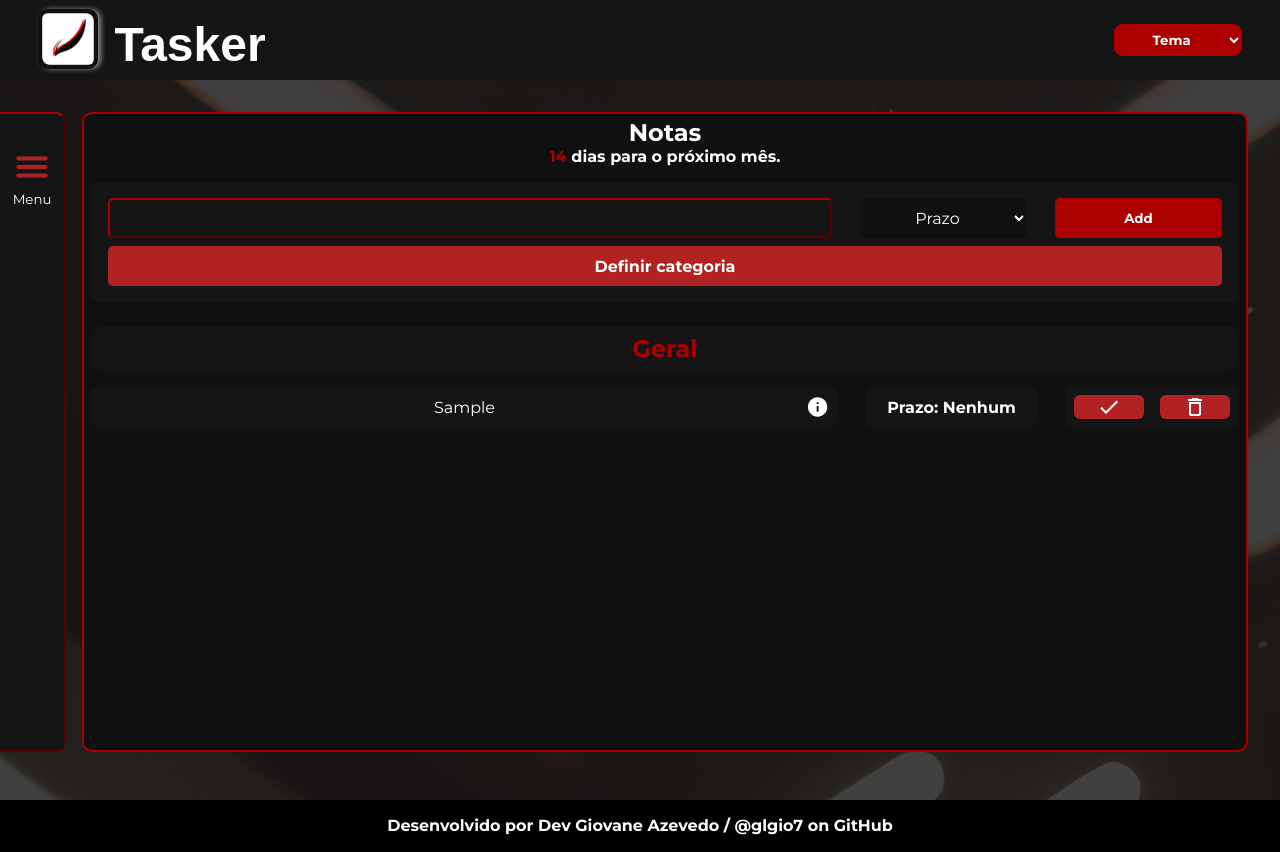
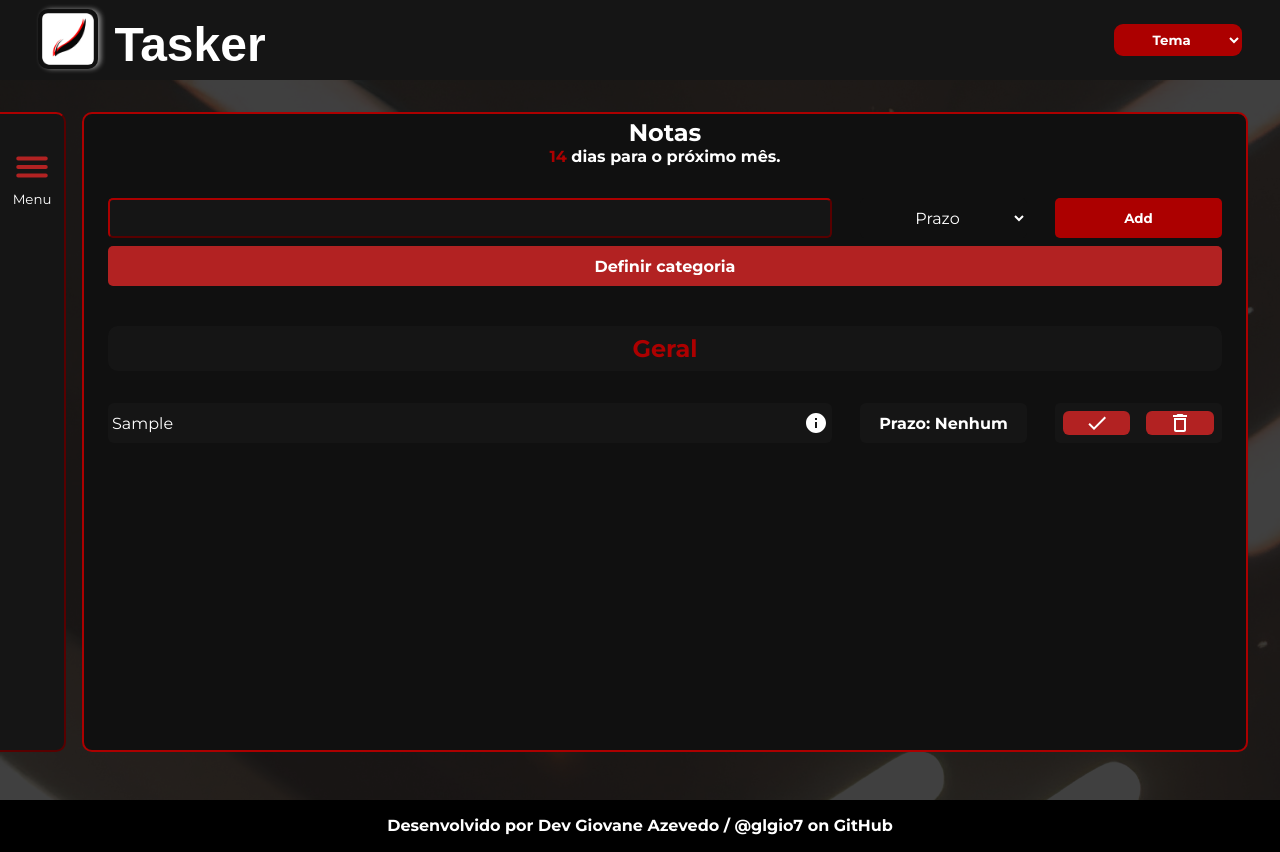
Before and after one commit to glgio7/Tasker, a React (Create React App) app: page /notepad in a window 1280 px wide. Both pictures are taken after typing "Sample" into the empty fields and a click on the button "Add". Built offline with nearby package versions, Linux system fonts and the light colour scheme; a web font is replaced by a local one.

Commit message:
refactor: css task item

```diff
--- a/src/components/Header/styles.js
+++ b/src/components/Header/styles.js
@@ -56,6 +56,8 @@ export const StyledHeader = styled.header`
 		border-radius: 9px;
 
 		font-weight: bold;
+
+		outline: none;
 	}
 
 	option {
--- a/src/components/TaskItem/index.js
+++ b/src/components/TaskItem/index.js
@@ -11,25 +11,19 @@ const TaskItem = ({ task, setDone, remove }) => {
 		<TaskContainer done={task.checked}>
 			<div className="task-description">
 				<p>{task.task}</p>
-				<div className={taskInfo ? "task-info active" : "task-info"}>
-					<p
-						className={
-							taskInfo
-								? "task-info__description active"
-								: "task-info__description"
-						}
-					>
-						{task.category}
-					</p>
-					<MdInfo className="task-info__icon" onClick={handleTaskInfo} />
-				</div>
+				<span className={taskInfo ? "active" : ""}>{task.category}</span>
+				<MdInfo className="task-description__icon" onClick={handleTaskInfo} />
 			</div>
-			<span>
-				{task.checked
-					? "Feito"
-					: `Prazo: ${task.deadline ? task.deadline : "Nenhum"}`}
-			</span>
-			<div className="edit-box">
+
+			<div className="task-deadline">
+				<p>
+					{task.checked
+						? "Feito"
+						: `Prazo: ${task.deadline ? task.deadline : "Nenhum"}`}
+				</p>
+			</div>
+
+			<div className="task-manager">
 				<button onClick={() => setDone(task.id, task.checked)}>
 					<MdOutlineDone />
 				</button>
--- a/src/components/TaskItem/styles.js
+++ b/src/components/TaskItem/styles.js
@@ -6,10 +6,11 @@ export const TaskContainer = styled.li`
 	align-items: center;
 
 	width: 100%;
+	padding: 1rem;
 	margin: 0.5rem 0;
 
 	.task-description,
-	span {
+	.task-deadline {
 		word-break: break-word;
 
 		border-radius: 6px;
@@ -22,73 +23,68 @@ export const TaskContainer = styled.li`
 		text-align: center;
 
 		background-color: ${({ theme }) => theme.containerColor};
+		color: ${({ theme }) => theme.textColor};
+
 		opacity: ${({ done }) => (done ? "0.5" : "1")};
 
 		display: inline-flex;
+		align-items: center;
 		justify-content: center;
-		align-items: center;
-		color: ${({ theme }) => theme.textColor};
+		position: relative;
 	}
 
 	.task-description {
-		position: relative;
+		justify-content: space-between;
 	}
 
-	.task-info {
-		background-color: transparent;
+	.task-description p {
+		width: calc(100% - (24px + 0.25rem));
+		text-align: left;
+	}
 
+	.task-description span {
 		position: absolute;
 		left: 0;
 		right: 0;
-		top: 0;
-		bottom: 0;
-
-		display: flex;
-		align-items: center;
-		justify-content: space-between;
-
-		padding: 0 8px;
 
 		border-radius: 6px;
 
-		transition: all 500ms;
+		height: 100%;
+		display: inline-flex;
+		justify-content: center;
+		align-items: center;
+
+		opacity: 0;
+		pointer-events: none;
+
+		background-color: ${({ theme }) => theme.containerColor};
+
+		transition: all 250ms;
 	}
 
-	.task-info.active {
-		background-color: ${({ theme }) => theme.backgroundColor};
+	.task-description span.active {
+		opacity: 1;
+		pointer-events: all;
 	}
 
-	.task-info__icon {
+	.task-description__icon {
 		cursor: pointer;
 
 		width: 24px;
 		height: 24px;
+		position: absolute;
+		right: 0.25rem;
 	}
 
-	.task-info__description {
-		text-align: left;
-		width: 100%;
-
-		opacity: 0;
-		pointer-events: none;
-
-		width: 100%;
-
-		transition: all 500ms;
-	}
-	.task-info__description.active {
-		opacity: 1;
-		pointer-events: all;
-	}
-
-	span {
+	.task-deadline {
 		font-weight: bold;
 		text-align: center;
 		font-size: 1rem;
+
 		width: 15%;
 	}
 
-	.edit-box {
+	.task-manager {
 		width: 15%;
 		height: 40px;
 
@@ -131,27 +127,27 @@ export const TaskContainer = styled.li`
 		flex-wrap: wrap;
 		flex-direction: column;
 
-		span {
+		.task-description,
+		.task-deadline,
+		.task-manager {
+			width: 100%;
+		}
+
+		.task-description {
+			padding-inline: 0.5rem;
+		}
+
+		.task-deadline {
 			font-size: 0.8rem;
 		}
 
-		.task-description,
-		span,
-		.edit-box {
-			width: 100%;
-		}
-
-		.task-description p {
-			width: calc(100% - 64px);
-		}
-
-		.edit-box {
+		.task-manager {
 			border-radius: 6px 6px 0 0;
 
 			margin-top: 0.5rem;
 		}
 
-		span {
+		.task-deadline {
 			order: 1;
 
 			border-radius: 0 0 6px 6px;
--- a/src/pages/Note/styles.js
+++ b/src/pages/Note/styles.js
@@ -37,6 +37,8 @@ export const Notepad = styled.section`
 		margin-block: 0.5rem;
 		padding-block: 0.5rem;
 
+		width: calc(100% - 2rem);
+
 		border-radius: 10px;
 	}
 
@@ -71,8 +73,6 @@ export const CreateTask = styled.div`
 	margin: 1rem 0;
 
 	border-radius: 5px;
-
-	background-color: ${({ theme }) => theme.containerColor};
 
 	input {
 		width: 65%;
```
